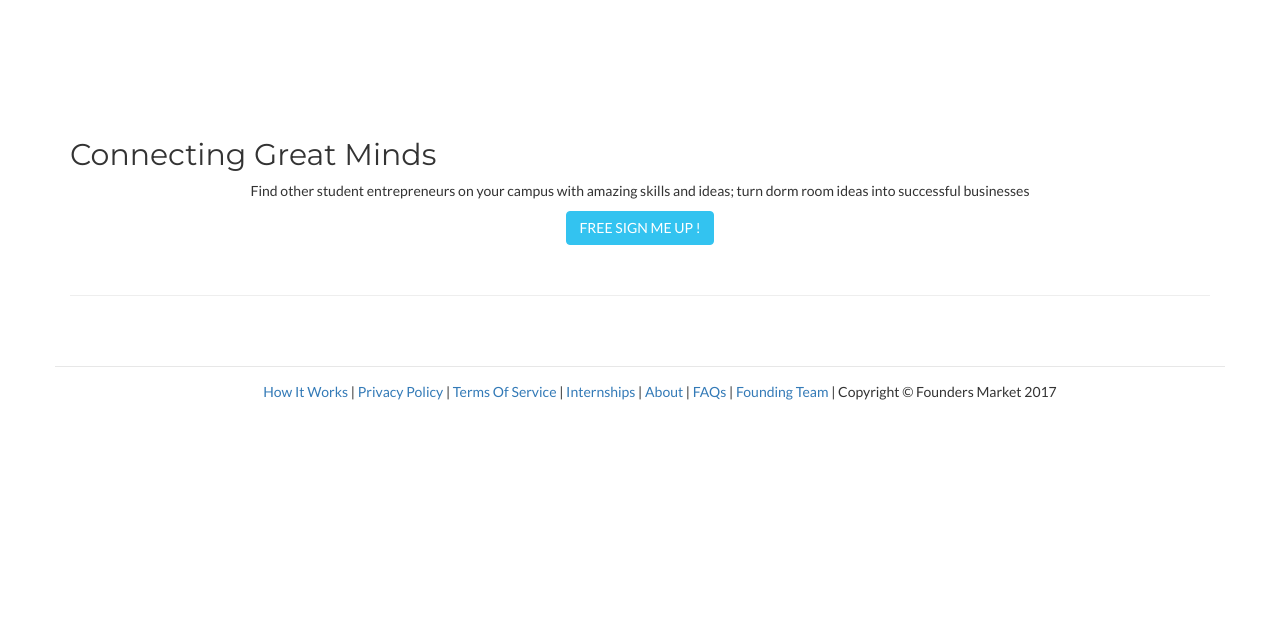
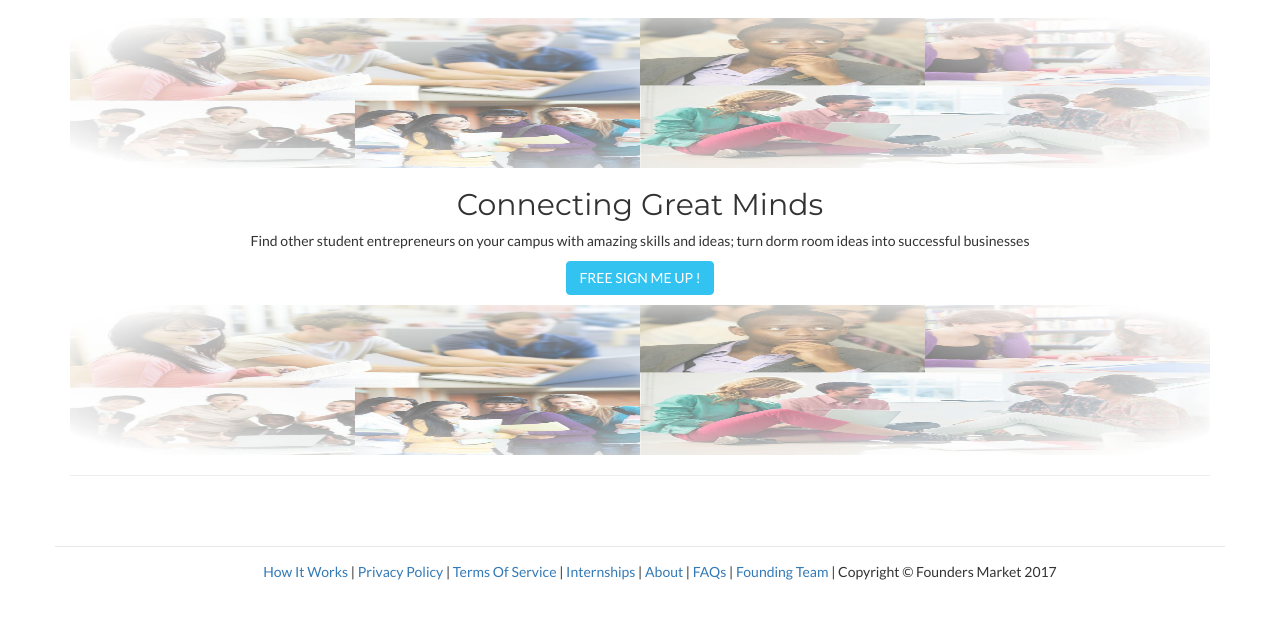
Before and after one commit to JammiM/foundersmarketproject, a plain HTML site: page index.html in a window 1280 px wide. Shown: the part 54-672 px from the top of the page. Drawn offline with nearby package versions, Linux system fonts and the light colour scheme.

Commit message:
Cleaning up the code and organizing the style.css

```diff
--- a/css/style.css
+++ b/css/style.css
@@ -110,7 +110,7 @@ article{
 }
 
 main.container{
-	margin-top: 100px;
+	/* margin-top: 100px; */
 	margin-bottom: 50px;
 }
 
@@ -150,6 +150,10 @@ main img{
 .skill{
 	margin-left: 10px;
 }
+
+
+
+/* --------------- HOME PAGE / USERS PAGE --------------------- */
 
 .person-details {
 	color: #555;
@@ -232,6 +236,13 @@ select{
 }
 
 
+/* --------------- /HOME PAGE / USERS PAGE --------------------- */
+
+
+
+/* --------------- FOOTER --------------------- */
+
+
 footer{
 	border-top: 1px #e7e7e7 solid;
 	padding-top: 15px;
@@ -252,6 +263,15 @@ footer ul li:after{
 footer ul li:last-of-type:after{
 	content:none;
 }
+
+
+
+/* --------------- /FOOTER --------------------- */
+
+
+
+
+
 
 .include-breaks{
 	white-space:pre-wrap;
@@ -336,6 +356,10 @@ footer ul li:last-of-type:after{
 	color: white;
 }
 
+
+/* --------------- SOCIAL MEDIA WITHIN NEWS ITEM --------------------- */
+
+
 .twitter{
 	background: #00ACED;
 	font-size: 2em;
@@ -366,11 +390,20 @@ a.google-plus:hover{
 	opacity: 0.8;
 }
 
+
+/* --------------- SOCIAL MEDIA WITHIN NEWS ITEM --------------------- */
+
+
 .dropdown:hover .dropdown-menu{
 	display:block;
 }
 
-/* UTILITIES */
+
+
+/* --------------- UTILITIES --------------------- */
+
+
+
 .u-left-align{
 	text-align: left;
 }
@@ -391,6 +424,17 @@ a.google-plus:hover{
 	font-weight: 500;
 }
 
+
+/* --------------- HOME PAGE --------------------- */
+
+.mainBannerImage {
+	width:100%;
+	height:auto;
+}
+
+#primaryHeading {
+	text-align: center;
+}
 
 
 
@@ -419,9 +463,11 @@ a.google-plus:hover{
 /* --------------- MEDIA QUERIES --------------------- */
 
 @media all and (max-width: 700px){
+	/*
 	main{
 		margin-top: 200px;
 	}
+	*/
 
 	#directory-page .three.columns{
 		width: 100%;
@@ -452,7 +498,14 @@ a.google-plus:hover{
 	}
 }
 
+
+/*	Screen widths ( Tablets ) greater than 700px.	*/
 @media all and (min-width: 700px){
+
+	.mainBannerImage {
+		height: 150px;
+	}
+
 	.thumb{
 		display: block;
 	    overflow: hidden;
--- a/index.html
+++ b/index.html
@@ -18,7 +18,7 @@
 	<link media="all" type="text/css" rel="stylesheet" href="css/font-awesome.min.css">
 	<link media="all" type="text/css" rel="stylesheet" href="css/bootstrap.min.css">
 	<link media="all" type="text/css" rel="stylesheet" href="css/style.css">
-
+<!--
 	<script>
 	  (function(i,s,o,g,r,a,m){i['GoogleAnalyticsObject']=r;i[r]=i[r]||function(){
 	  (i[r].q=i[r].q||[]).push(arguments)},i[r].l=1*new Date();a=s.createElement(o),
@@ -29,7 +29,7 @@
 	  ga('send', 'pageview');
 
 	</script>
-
+-->
 </head>
 <body>
 	<header>
@@ -65,15 +65,15 @@
 	<main class="container">
 		<div class="row">
 			<div class="col-md-12">
-				<img src="" alt="" style="width:100%; height:auto">
+				<img src="img/signup.jpg" alt="founders market people" class="mainBannerImage">
 			</div><!-- col-md-12 -->
 			<div class="col-md-12 text-center">
-				<h2>Connecting Great Minds</h2>
+				<h2 id="primaryHeading">Connecting Great Minds</h2>
 				<p>Find other student entrepreneurs on your campus with amazing skills and ideas; turn dorm room ideas into successful businesses </p>
 				<p><a class="brightBlueBtn btn btn-success" href="http://foundersmarketapp.com/register" role="button">FREE SIGN ME UP !</a></p>
 		 </div><!-- col-md-12 text-center -->
 			<div class="col-md-12">
-				<img src="" alt="" style="width:200px; height:auto">
+				<img src="img/signup.jpg" alt="founders market people" class="mainBannerImage">
 			</div><!-- col-md-12 -->
 		</div><!-- row -->
 		<hr>
```
Also changed, not shown: img/sign_up2.jpg (added), img/sign_up3.jpg (added).
